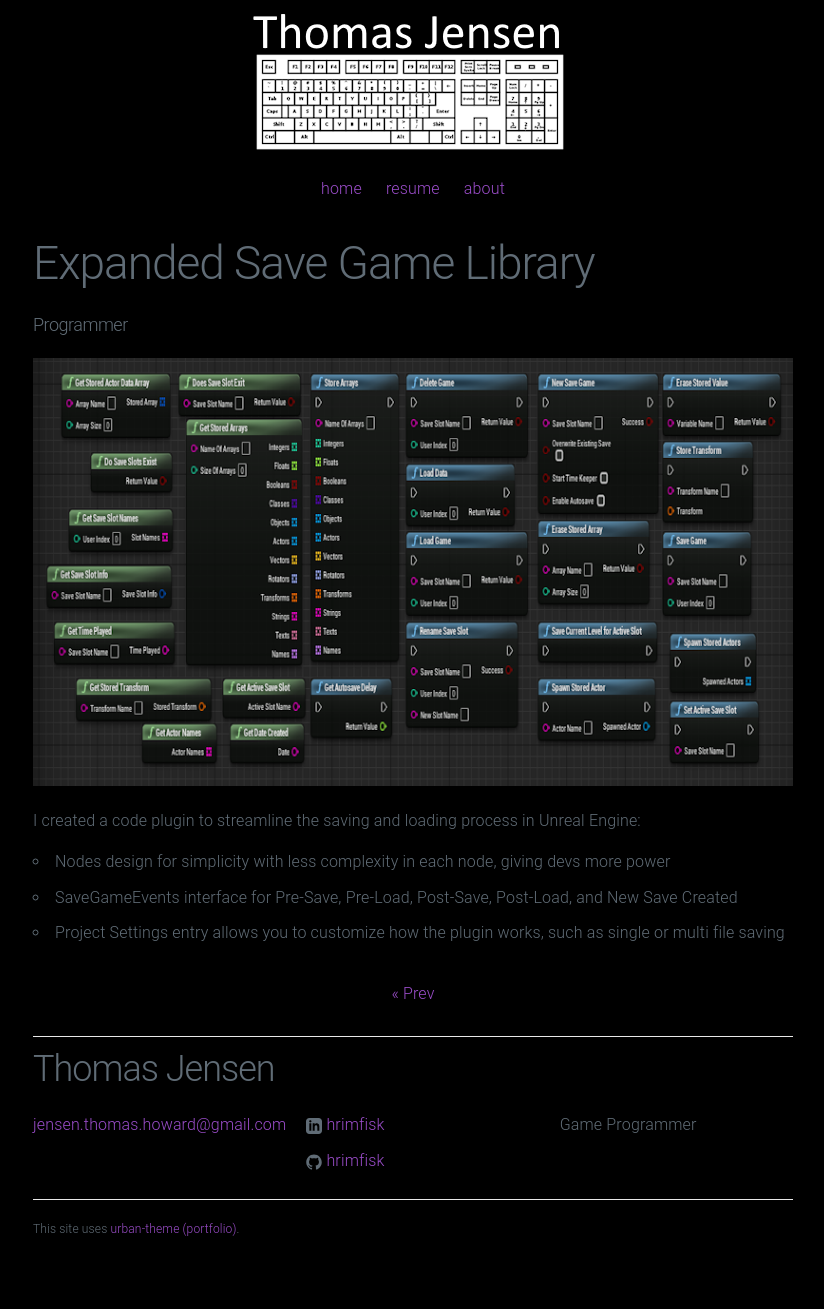
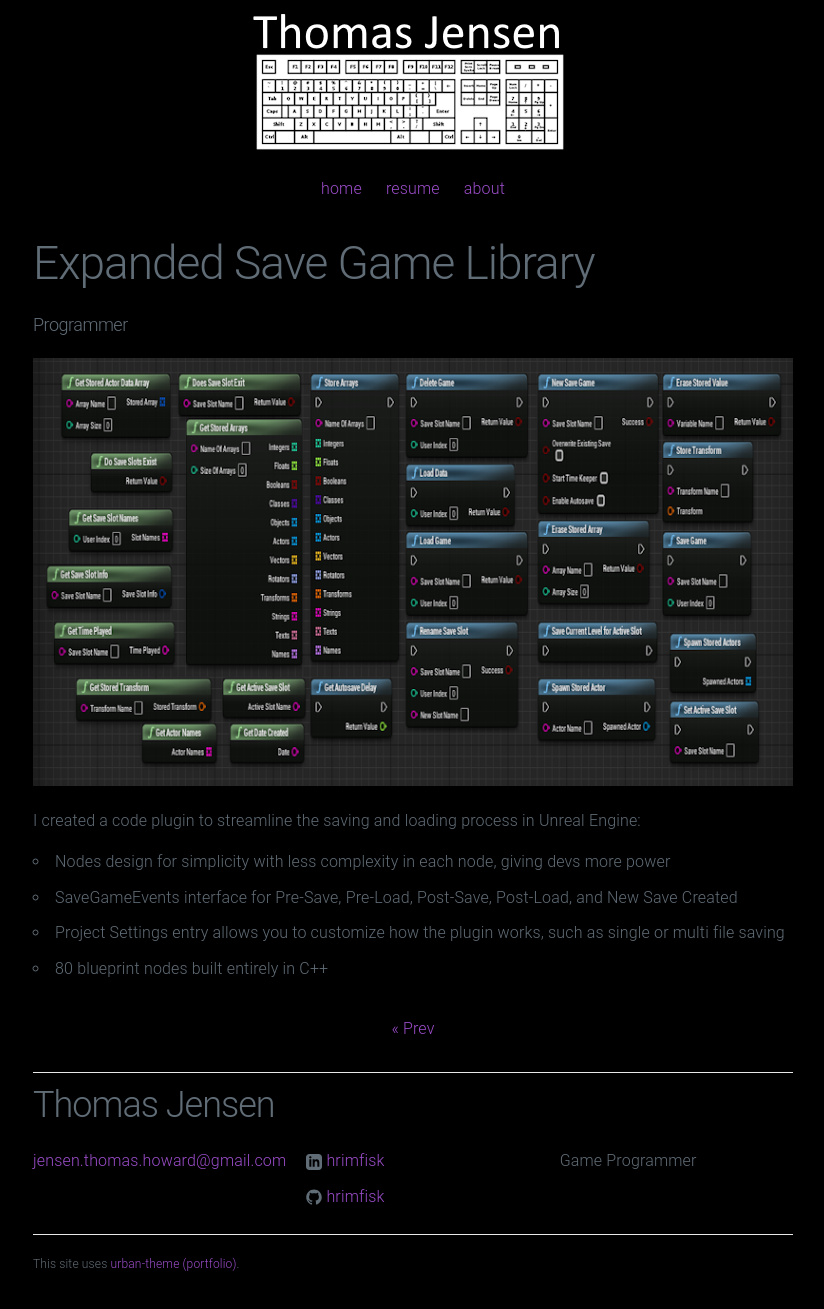
Before and after one commit to hrimfisk/hrimfisk.github.io, a Jekyll site: the page built from _posts/2022-10-07-newer-game.md, in a window 1280 px wide. Shown: the whole page, without its empty margins (227-1051 px from the left). Built offline with Jekyll 4.4.1, drawn with Linux system fonts in a browser that asks for light colours; before the commit the page ends 1274 px from its top, so only the background shows below that.

Commit message:
Update 2022-10-07-newer-game.md

```diff
--- a/_posts/2022-10-07-newer-game.md
+++ b/_posts/2022-10-07-newer-game.md
@@ -12,3 +12,4 @@ I created a code plugin to streamline the saving and loading process in Unreal E
 * Nodes design for simplicity with less complexity in each node, giving devs more power
 * SaveGameEvents interface for Pre-Save, Pre-Load, Post-Save, Post-Load, and New Save Created
 * Project Settings entry allows you to customize how the plugin works, such as single or multi file saving
+* 80 blueprint nodes built entirely in C++
```
